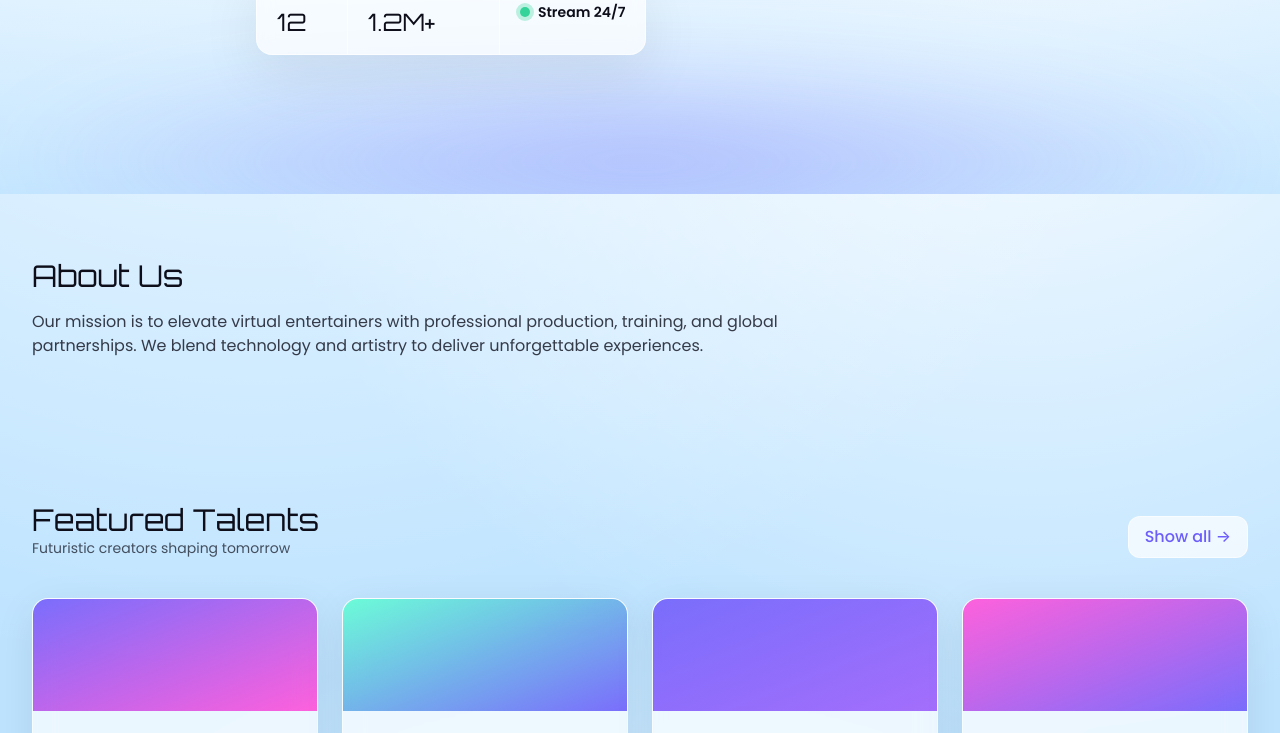
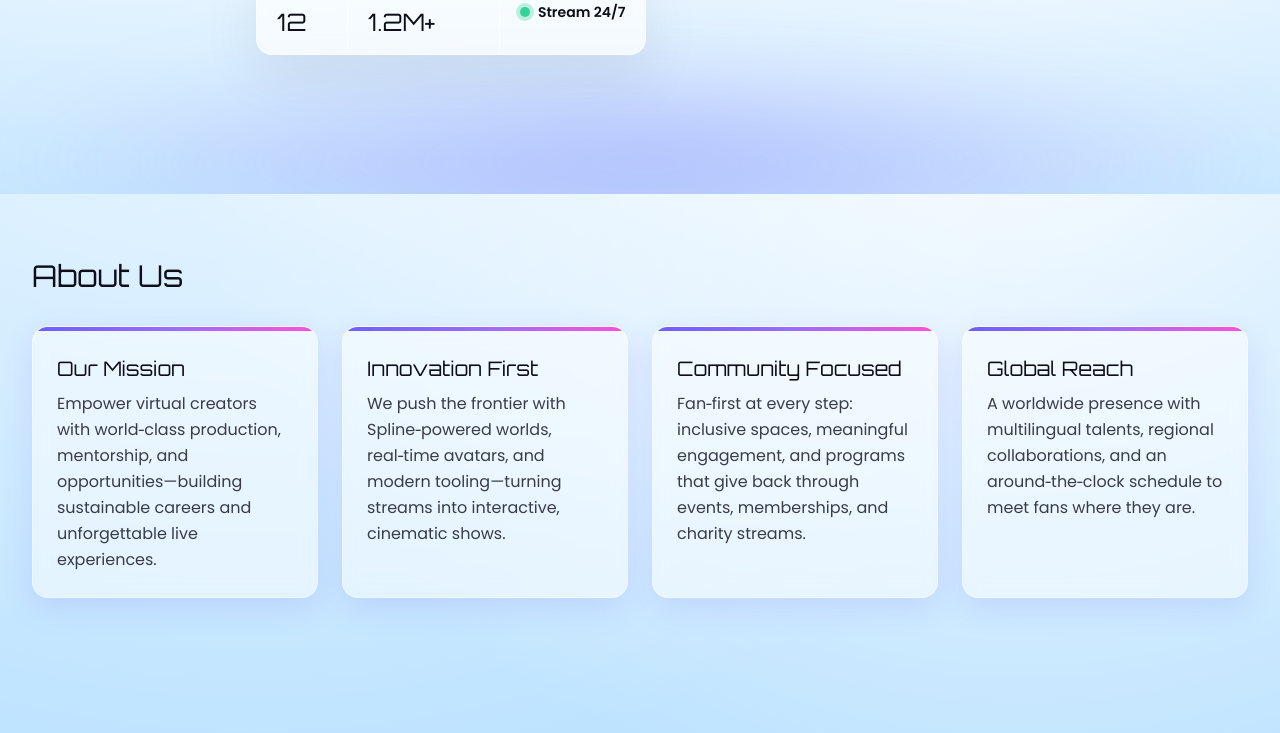
Before and after one commit to nikita1503agarwal/frontend-repo_6w27z83o_0itluy, a React (Vite) app: page / in a window 1280 px wide. Shown: the part 590-1323 px from the top of the page. Built offline with nearby package versions, Linux system fonts and the light colour scheme.

Commit message:
Update project prj_6w27z83o - 2025-11-20T13:31:47.772Z

```diff
--- a/src/pages/Home.jsx
+++ b/src/pages/Home.jsx
@@ -13,8 +13,44 @@ export default function Home() {
         <Hero />
         <section className="py-16">
           <div className="max-w-7xl mx-auto px-4 sm:px-6 lg:px-8">
-            <h2 className="text-2xl sm:text-3xl font-orbitron text-[#0D0E1A] mb-4">About Us</h2>
-            <p className="text-[#0D0E1A]/80 max-w-3xl">Our mission is to elevate virtual entertainers with professional production, training, and global partnerships. We blend technology and artistry to deliver unforgettable experiences.</p>
+            <h2 className="text-2xl sm:text-3xl font-orbitron text-[#0D0E1A] mb-8">About Us</h2>
+            <div className="grid grid-cols-1 sm:grid-cols-2 lg:grid-cols-4 gap-6">
+              {/* Card 1 */}
+              <div className="relative rounded-2xl overflow-hidden border border-white/40 bg-white/50 backdrop-blur shadow-[0_10px_30px_rgba(109,93,251,0.15)]">
+                <div className="h-1 w-full bg-gradient-to-r from-[#6D5DFB] via-[#9B6CFF] to-[#FF4FD8]" />
+                <div className="p-6">
+                  <h3 className="font-orbitron text-[#0D0E1A] text-xl mb-2">Our Mission</h3>
+                  <p className="text-[#0D0E1A]/80 leading-relaxed">Empower virtual creators with world‑class production, mentorship, and opportunities—building sustainable careers and unforgettable live experiences.</p>
+                </div>
+              </div>
+
+              {/* Card 2 */}
+              <div className="relative rounded-2xl overflow-hidden border border-white/40 bg-white/50 backdrop-blur shadow-[0_10px_30px_rgba(109,93,251,0.15)]">
+                <div className="h-1 w-full bg-gradient-to-r from-[#6D5DFB] via-[#9B6CFF] to-[#FF4FD8]" />
+                <div className="p-6">
+                  <h3 className="font-orbitron text-[#0D0E1A] text-xl mb-2">Innovation First</h3>
+                  <p className="text-[#0D0E1A]/80 leading-relaxed">We push the frontier with Spline‑powered worlds, real‑time avatars, and modern tooling—turning streams into interactive, cinematic shows.</p>
+                </div>
+              </div>
+
+              {/* Card 3 */}
+              <div className="relative rounded-2xl overflow-hidden border border-white/40 bg-white/50 backdrop-blur shadow-[0_10px_30px_rgba(109,93,251,0.15)]">
+                <div className="h-1 w-full bg-gradient-to-r from-[#6D5DFB] via-[#9B6CFF] to-[#FF4FD8]" />
+                <div className="p-6">
+                  <h3 className="font-orbitron text-[#0D0E1A] text-xl mb-2">Community Focused</h3>
+                  <p className="text-[#0D0E1A]/80 leading-relaxed">Fan‑first at every step: inclusive spaces, meaningful engagement, and programs that give back through events, memberships, and charity streams.</p>
+                </div>
+              </div>
+
+              {/* Card 4 */}
+              <div className="relative rounded-2xl overflow-hidden border border-white/40 bg-white/50 backdrop-blur shadow-[0_10px_30px_rgba(109,93,251,0.15)]">
+                <div className="h-1 w-full bg-gradient-to-r from-[#6D5DFB] via-[#9B6CFF] to-[#FF4FD8]" />
+                <div className="p-6">
+                  <h3 className="font-orbitron text-[#0D0E1A] text-xl mb-2">Global Reach</h3>
+                  <p className="text-[#0D0E1A]/80 leading-relaxed">A worldwide presence with multilingual talents, regional collaborations, and an around‑the‑clock schedule to meet fans where they are.</p>
+                </div>
+              </div>
+            </div>
           </div>
         </section>
         <Showcase />
```
Also changed, not shown: 1 other file (tests, documents, lock files or other folders).
